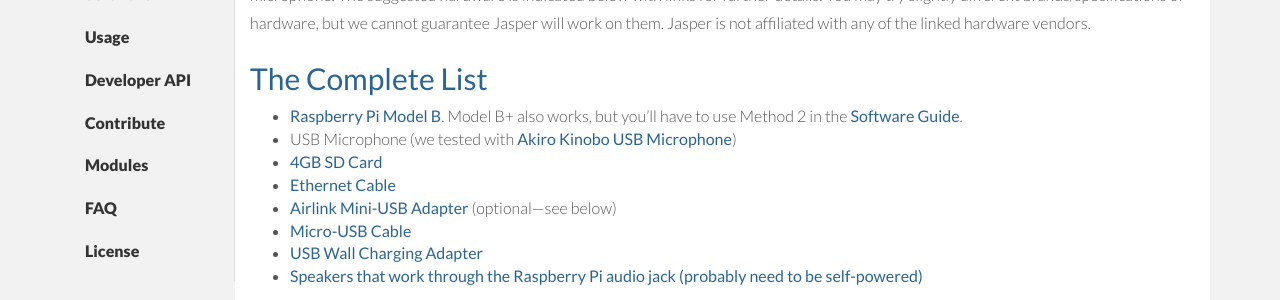
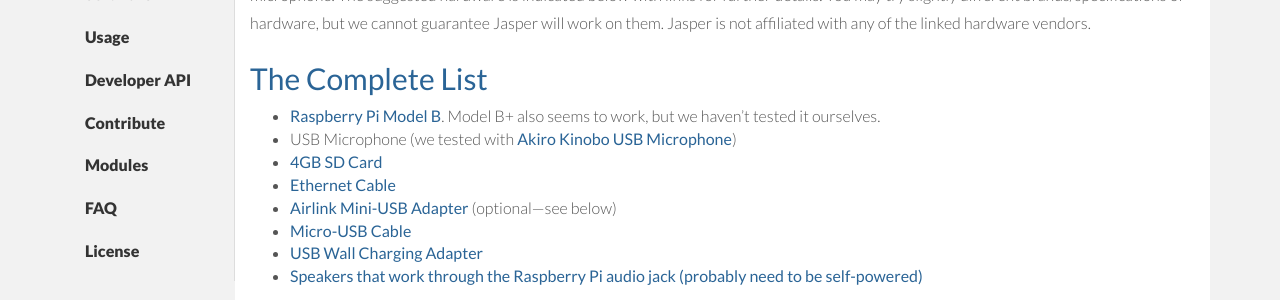
Before and after one commit to jasperproject/jasperproject.github.io, a Jekyll site: the page built from documentation/hardware/index.md, in a window 1280 px wide and 1001 px high. Shown: the part 212-512 px from the top of the window. Built offline with Jekyll 4.4.1, drawn with Linux system fonts in a browser that asks for light colours; nearby versions of some CDN libraries.

Commit message:
updated B+ hardware listing

```diff
--- a/documentation/hardware/index.md
+++ b/documentation/hardware/index.md
@@ -11,7 +11,7 @@
 
 <h2 class="linked" id='complete-list'><a href="#complete-list" title="Permalink to this headline">The Complete List</a></h2>
 
-- [Raspberry Pi Model B](https://www.google.com/shopping/product/16525736034140563056). Model B+ also works, but you'll have to use Method 2 in the [Software Guide](/documentation/software/).
+- [Raspberry Pi Model B](https://www.google.com/shopping/product/16525736034140563056). Model B+ also seems to work, but we haven't tested it ourselves.
 - USB Microphone (we tested with [Akiro Kinobo USB Microphone](http://www.amazon.com/USB-2-0-Microphone-Recognition-Software/%20dp/B008CNZOJY/ref=sr_1_1?s=electronics))
 - [4GB SD Card](https://www.google.com/shopping/product/4813288882623522717)
 - [Ethernet Cable](https://www.google.com/search?hl=en&amp;tbm=shop&amp;q=ethernet+cable)
```
